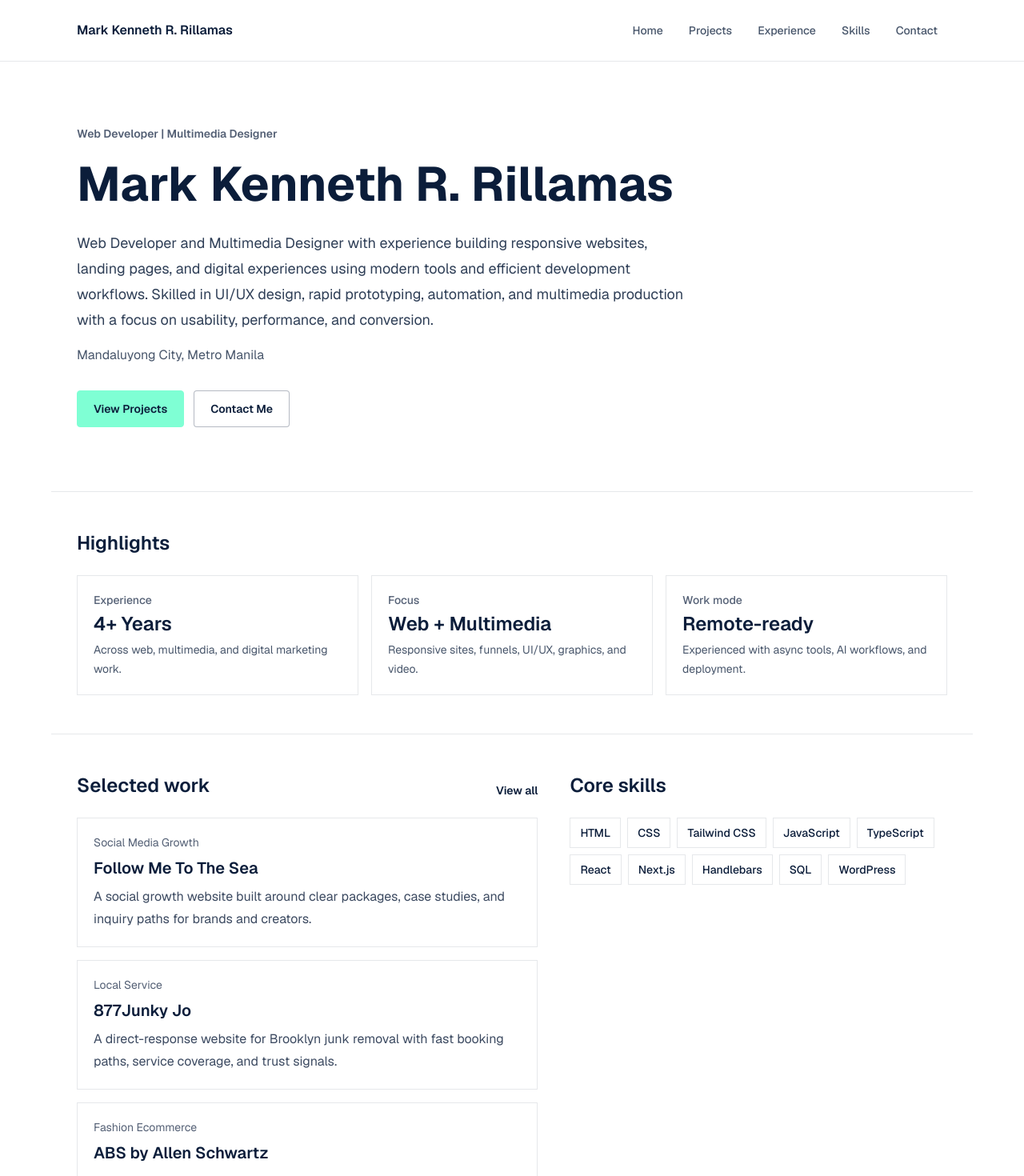
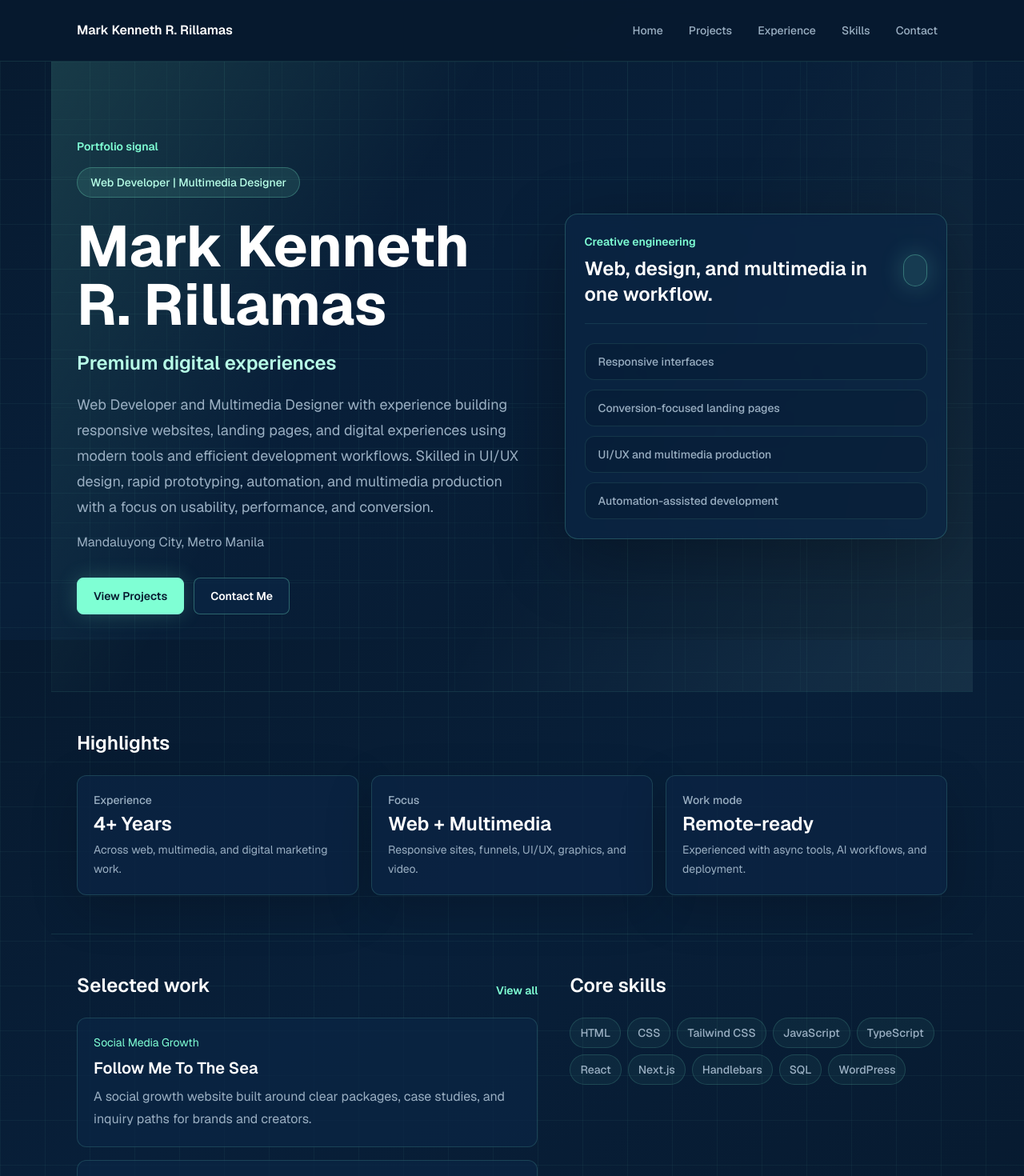
Before and after one commit to kenneth-tech/OnlinePortfolio, a Next.js app: page / in a window 1280 px wide. Shown: the top 1470 px of the page at 80% size. Built offline with nearby package versions, Linux system fonts and the light colour scheme.

Commit message:
style: add premium dark portfolio UI

```diff
--- a/src/app/globals.css
+++ b/src/app/globals.css
@@ -1,32 +1,40 @@
 @import "tailwindcss";
 
 :root {
-  --brand-ink: #0B1D3A;
-  --brand-muted: #0B1D3A;
+  --brand-ink: #071A2F;
+  --brand-card: #0B2545;
   --brand-button: #7FFFD4;
-  --background: #ffffff;
-  --foreground: #0B1D3A;
+  --brand-soft: #B8FFE8;
+  --brand-muted: #9AAFC2;
+  --background: #071A2F;
+  --foreground: #F5FFFC;
 }
 
 @theme inline {
   --color-background: var(--background);
   --color-foreground: var(--foreground);
   --color-brand-ink: var(--brand-ink);
+  --color-brand-card: var(--brand-card);
   --color-brand-muted: var(--brand-muted);
   --color-brand-button: var(--brand-button);
+  --color-brand-soft: var(--brand-soft);
   --font-sans: var(--font-geist-sans);
   --font-mono: var(--font-geist-mono);
 }
 
 body {
-  background: var(--background);
+  background:
+    linear-gradient(rgba(127, 255, 212, 0.045) 1px, transparent 1px),
+    linear-gradient(90deg, rgba(127, 255, 212, 0.045) 1px, transparent 1px),
+    linear-gradient(145deg, #071A2F 0%, #081F39 45%, #071A2F 100%);
+  background-size: 56px 56px, 56px 56px, auto;
   color: var(--foreground);
   font-family: var(--font-geist-sans), Arial, Helvetica, sans-serif;
 }
 
 ::selection {
-  background: #0B1D3A;
-  color: #ffffff;
+  background: #7FFFD4;
+  color: #071A2F;
 }
 
 a {
--- a/src/app/page.tsx
+++ b/src/app/page.tsx
@@ -4,25 +4,25 @@ import { profile, projects, skillGroups, type Project } from "../data/portfolio"
 
 export function FeaturedProjectCard({ project }: { project?: Project }) {
   return (
-    <article className="border border-brand-ink/10 bg-white p-5">
-      <p className="text-sm font-semibold text-brand-muted/70">
+    <article className="rounded-xl border border-brand-button/15 bg-brand-card/80 p-5 shadow-[0_18px_60px_rgba(0,0,0,0.18)]">
+      <p className="text-sm font-semibold text-brand-button">
         Featured project
       </p>
       {project ? (
         <>
-          <h3 className="mt-3 text-xl font-semibold leading-tight text-brand-ink">
+          <h3 className="mt-3 text-xl font-semibold leading-tight text-white">
             {project.title}
           </h3>
-          <p className="mt-3 leading-7 text-brand-muted/80">
+          <p className="mt-3 leading-7 text-brand-muted">
             {project.description}
           </p>
         </>
       ) : (
         <>
-          <h3 className="mt-3 text-xl font-semibold leading-tight text-brand-ink">
+          <h3 className="mt-3 text-xl font-semibold leading-tight text-white">
             Add your first project
           </h3>
-          <p className="mt-3 leading-7 text-brand-muted/80">
+          <p className="mt-3 leading-7 text-brand-muted">
             Add a project in src/data/portfolio.ts to feature it here.
           </p>
         </>
@@ -53,21 +53,28 @@ export default function HomePage() {
   ];
 
   return (
-    <div className="bg-white">
-      <section className="mx-auto w-full max-w-6xl px-5 py-16 sm:px-8 lg:py-20">
-        <div className="max-w-3xl">
-          <p className="text-sm font-semibold text-brand-muted/70">
+    <div className="bg-transparent">
+      <section className="relative mx-auto grid min-h-[calc(100vh-96px)] w-full max-w-6xl items-center gap-12 overflow-hidden px-5 py-16 sm:px-8 lg:grid-cols-[1.08fr_0.92fr] lg:py-24">
+        <div className="pointer-events-none absolute inset-0 -z-10 bg-[linear-gradient(120deg,rgba(127,255,212,0.14),transparent_34%),linear-gradient(300deg,rgba(184,255,232,0.08),transparent_42%)]" />
+        <div className="pointer-events-none absolute inset-0 -z-10 opacity-40 [background-image:linear-gradient(rgba(127,255,212,0.08)_1px,transparent_1px),linear-gradient(90deg,rgba(127,255,212,0.08)_1px,transparent_1px)] [background-size:72px_72px]" />
+
+        <div>
+          <p className="text-sm font-semibold text-brand-button">
+            Portfolio signal
+          </p>
+          <p className="mt-4 w-fit rounded-full border border-brand-button/25 bg-brand-button/10 px-4 py-2 text-sm font-medium text-brand-soft">
             {profile.role}
           </p>
-          <h1 className="mt-4 text-4xl font-bold leading-tight text-brand-ink sm:text-6xl">
+          <h1 className="mt-6 max-w-4xl text-5xl font-bold leading-[1.02] text-white sm:text-7xl">
             {profile.name}
           </h1>
-          <p className="mt-5 text-lg leading-8 text-brand-muted/85">
+          <h2 className="mt-5 text-2xl font-semibold text-brand-soft">
+            Premium digital experiences
+          </h2>
+          <p className="mt-5 max-w-2xl text-lg leading-8 text-brand-muted">
             {profile.summary}
           </p>
-          <p className="mt-4 text-base text-brand-muted/75">
-            {profile.location}
-          </p>
+          <p className="mt-4 text-base text-brand-muted">{profile.location}</p>
           <div className="mt-8 flex flex-wrap gap-3">
             <AnimatedButtonLink href="/projects">
               View Projects
@@ -77,10 +84,39 @@ export default function HomePage() {
             </AnimatedButtonLink>
           </div>
         </div>
+
+        <aside className="rounded-2xl border border-brand-button/20 bg-brand-card/70 p-6 shadow-[0_24px_90px_rgba(0,0,0,0.28)] backdrop-blur">
+          <div className="flex items-center justify-between gap-4 border-b border-brand-button/10 pb-5">
+            <div>
+              <p className="text-sm font-semibold text-brand-button">
+                Creative engineering
+              </p>
+              <h2 className="mt-2 text-2xl font-semibold text-white">
+                Web, design, and multimedia in one workflow.
+              </h2>
+            </div>
+            <span className="h-10 w-10 rounded-full border border-brand-button/30 bg-brand-button/10 shadow-[0_0_30px_rgba(127,255,212,0.22)]" />
+          </div>
+          <div className="mt-6 grid gap-3">
+            {[
+              "Responsive interfaces",
+              "Conversion-focused landing pages",
+              "UI/UX and multimedia production",
+              "Automation-assisted development",
+            ].map((item) => (
+              <div
+                key={item}
+                className="rounded-xl border border-brand-button/10 bg-brand-ink/35 px-4 py-3 text-sm font-medium text-brand-muted"
+              >
+                {item}
+              </div>
+            ))}
+          </div>
+        </aside>
       </section>
 
-      <section className="mx-auto w-full max-w-6xl border-t border-brand-ink/10 px-5 py-12 sm:px-8">
-        <h2 className="text-2xl font-semibold text-brand-ink">Highlights</h2>
+      <section className="mx-auto w-full max-w-6xl border-t border-brand-button/10 px-5 py-12 sm:px-8">
+        <h2 className="text-2xl font-semibold text-white">Highlights</h2>
         <div className="mt-6 grid gap-4 md:grid-cols-3">
           {stats.map((stat) => (
             <StatCard key={stat.value} {...stat} />
@@ -88,15 +124,13 @@ export default function HomePage() {
         </div>
       </section>
 
-      <section className="mx-auto grid w-full max-w-6xl gap-10 border-t border-brand-ink/10 px-5 py-12 sm:px-8 lg:grid-cols-[1.1fr_0.9fr]">
+      <section className="mx-auto grid w-full max-w-6xl gap-10 border-t border-brand-button/10 px-5 py-12 sm:px-8 lg:grid-cols-[1.1fr_0.9fr]">
         <div>
           <div className="flex items-end justify-between gap-4">
-            <h2 className="text-2xl font-semibold text-brand-ink">
-              Selected work
-            </h2>
+            <h2 className="text-2xl font-semibold text-white">Selected work</h2>
             <a
               href="/projects"
-              className="text-sm font-semibold text-brand-muted underline-offset-4 hover:text-brand-ink hover:underline"
+              className="text-sm font-semibold text-brand-button underline-offset-4 hover:text-brand-soft hover:underline"
             >
               View all
             </a>
@@ -105,15 +139,13 @@ export default function HomePage() {
             {featuredProjects.map((project) => (
               <article
                 key={project.title}
-                className="border border-brand-ink/10 bg-white p-5"
+                className="rounded-xl border border-brand-button/15 bg-brand-card/70 p-5 transition-[border-color,transform,box-shadow] duration-200 hover:-translate-y-1 hover:border-brand-button/45 hover:shadow-[0_18px_70px_rgba(127,255,212,0.10)]"
               >
-                <p className="text-sm text-brand-muted/70">
-                  {project.category}
-                </p>
-                <h3 className="mt-2 text-xl font-semibold text-brand-ink">
+                <p className="text-sm text-brand-button">{project.category}</p>
+                <h3 className="mt-2 text-xl font-semibold text-white">
                   {project.title}
                 </h3>
-                <p className="mt-2 leading-7 text-brand-muted/80">
+                <p className="mt-2 leading-7 text-brand-muted">
                   {project.description}
                 </p>
               </article>
@@ -122,12 +154,12 @@ export default function HomePage() {
         </div>
 
         <div>
-          <h2 className="text-2xl font-semibold text-brand-ink">Core skills</h2>
+          <h2 className="text-2xl font-semibold text-white">Core skills</h2>
           <div className="mt-6 flex flex-wrap gap-2">
             {featuredSkills.map((skill) => (
               <span
                 key={skill}
-                className="border border-brand-ink/10 px-3 py-2 text-sm font-medium text-brand-muted"
+                className="rounded-full border border-brand-button/15 bg-brand-button/5 px-3 py-2 text-sm font-medium text-brand-muted"
               >
                 {skill}
               </span>
--- a/src/components/animated-button-link.tsx
+++ b/src/components/animated-button-link.tsx
@@ -10,13 +10,13 @@ type AnimatedButtonLinkProps = {
 };
 
 const baseClasses =
-  "inline-flex min-h-11 items-center justify-center rounded border px-5 py-3 text-sm font-semibold outline-none transition-[background-color,border-color,color,transform] duration-200 hover:-translate-y-1";
+  "inline-flex min-h-11 items-center justify-center rounded-lg border px-5 py-3 text-sm font-semibold outline-none transition-[background-color,border-color,color,transform,box-shadow] duration-200 hover:-translate-y-1";
 
 const variantClasses = {
   primary:
-    "border-brand-button bg-brand-button text-brand-ink hover:border-brand-button hover:bg-brand-button/80 focus-visible:ring-2 focus-visible:ring-brand-button focus-visible:ring-offset-4",
+    "border-brand-button bg-brand-button text-brand-ink shadow-[0_0_26px_rgba(127,255,212,0.20)] hover:border-brand-button hover:bg-brand-soft hover:shadow-[0_0_34px_rgba(127,255,212,0.28)] focus-visible:ring-2 focus-visible:ring-brand-button focus-visible:ring-offset-4 focus-visible:ring-offset-brand-ink",
   secondary:
-    "border-brand-muted/30 bg-white text-brand-ink hover:border-brand-button hover:bg-brand-muted/10 focus-visible:ring-2 focus-visible:ring-brand-muted focus-visible:ring-offset-4",
+    "border-brand-button/30 bg-brand-card/70 text-white hover:border-brand-button hover:bg-brand-card focus-visible:ring-2 focus-visible:ring-brand-button focus-visible:ring-offset-4 focus-visible:ring-offset-brand-ink",
 };
 
 export function AnimatedButtonLink({
--- a/src/components/page-header.tsx
+++ b/src/components/page-header.tsx
@@ -7,13 +7,13 @@ type PageHeaderProps = {
 export function PageHeader({ eyebrow, title, description }: PageHeaderProps) {
   return (
     <header className="max-w-3xl">
-      <p className="text-sm font-semibold text-brand-muted/70">
+      <p className="text-sm font-semibold text-brand-button">
         {eyebrow}
       </p>
-      <h1 className="mt-3 text-4xl font-bold leading-tight text-brand-ink sm:text-5xl">
+      <h1 className="mt-3 text-4xl font-bold leading-tight text-white sm:text-5xl">
         {title}
       </h1>
-      <p className="mt-4 text-base leading-8 text-brand-muted/80">
+      <p className="mt-4 text-base leading-8 text-brand-muted">
         {description}
       </p>
     </header>
--- a/src/components/site-header.tsx
+++ b/src/components/site-header.tsx
@@ -12,21 +12,21 @@ const navItems = [
 
 export function SiteHeader() {
   return (
-    <header className="border-b border-brand-ink/10 bg-white">
+    <header className="border-b border-brand-button/10 bg-brand-ink/95 backdrop-blur">
       <div className="mx-auto flex w-full max-w-6xl flex-col gap-4 px-5 py-5 sm:flex-row sm:items-center sm:justify-between sm:px-8">
         <Link
           href="/"
-          className="w-fit text-base font-semibold text-brand-ink outline-none transition hover:text-brand-muted/70 focus-visible:rounded focus-visible:ring-2 focus-visible:ring-brand-muted focus-visible:ring-offset-4"
+          className="w-fit text-base font-semibold text-white outline-none transition hover:text-brand-button focus-visible:rounded focus-visible:ring-2 focus-visible:ring-brand-button focus-visible:ring-offset-4 focus-visible:ring-offset-brand-ink"
         >
           {profile.name}
         </Link>
         <nav aria-label="Main navigation">
-          <ul className="flex flex-wrap gap-2 text-sm font-medium text-brand-muted/75">
+          <ul className="flex flex-wrap gap-2 text-sm font-medium text-brand-muted">
             {navItems.map((item) => (
               <li key={item.href}>
                 <Link
                   href={item.href}
-                  className="block rounded px-3 py-2 outline-none transition hover:bg-brand-muted/5 hover:text-brand-ink focus-visible:ring-2 focus-visible:ring-brand-muted"
+                  className="block rounded-lg px-3 py-2 outline-none transition hover:bg-brand-button/10 hover:text-brand-soft focus-visible:ring-2 focus-visible:ring-brand-button"
                 >
                   {item.label}
                 </Link>
--- a/src/components/stat-card.tsx
+++ b/src/components/stat-card.tsx
@@ -6,14 +6,14 @@ type StatCardProps = {
 
 export function StatCard({ label, value, detail }: StatCardProps) {
   return (
-    <div className="border border-brand-ink/10 bg-white p-5">
-      <p className="text-sm font-medium text-brand-muted/70">
+    <div className="rounded-xl border border-brand-button/15 bg-brand-card/75 p-5 shadow-[0_18px_60px_rgba(0,0,0,0.18)]">
+      <p className="text-sm font-medium text-brand-muted">
         {label}
       </p>
-      <p className="mt-2 text-2xl font-semibold leading-none text-brand-ink">
+      <p className="mt-2 text-2xl font-semibold leading-none text-white">
         {value}
       </p>
-      <p className="mt-2 text-sm leading-6 text-brand-muted/75">{detail}</p>
+      <p className="mt-2 text-sm leading-6 text-brand-muted">{detail}</p>
     </div>
   );
 }
```
Also changed, not shown: src/app/contact/page.tsx (+6 -6 lines), src/app/experience/page.tsx (+11 -11 lines), src/app/projects/page.tsx (+21 -18 lines), src/app/skills/page.tsx (+5 -5 lines), src/components/site-footer.tsx (+5 -5 lines), 3 other files (tests, documents, lock files or other folders).
